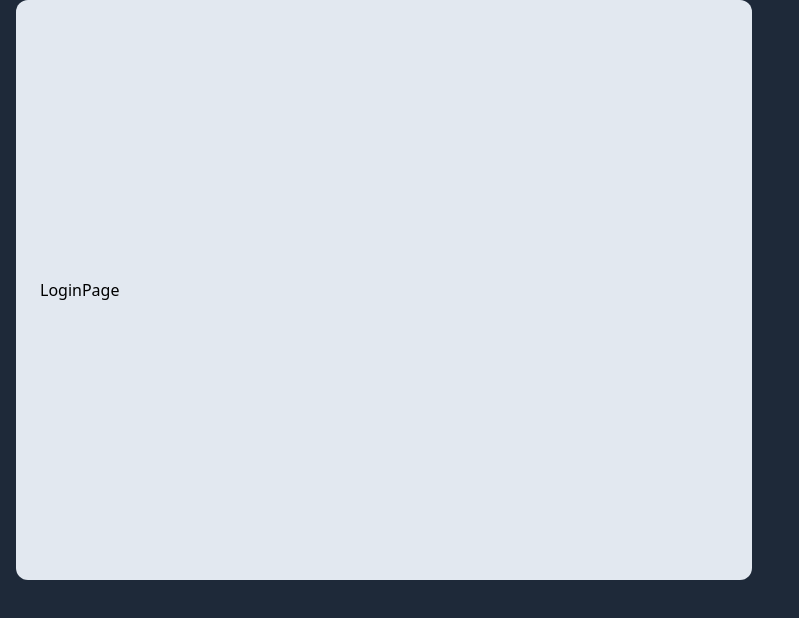
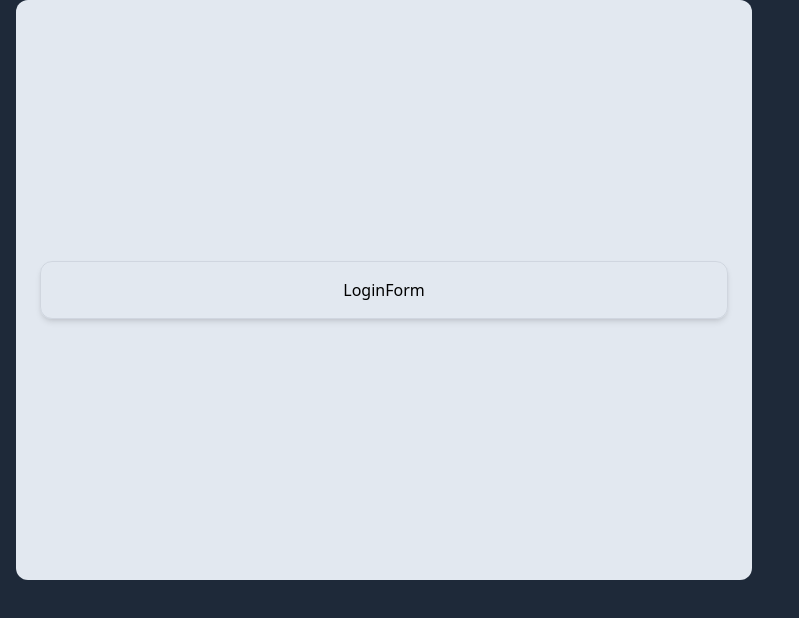
Before and after one commit to brunacborgesm/todo-list-with-login, a Next.js app: page /login in a window 1280 px wide. Shown: the top 618 px of the page, without its empty margins (0-799 px from the left). Built offline with nearby package versions, Linux system fonts and the light colour scheme.

Commit message:
feat: page redirect to login

```diff
--- a/src/app/login/page.tsx
+++ b/src/app/login/page.tsx
@@ -1,7 +1,10 @@
+import LoginForm from '@/components/Forms/LoginForm'
 import React from 'react'
 
 export default function LoginPage() {
   return (
-    <div>LoginPage</div>
+    <section className='border border-gray-700/10 shadow-md flex flex-col justify-center items-center p-4 rounded-xl'>
+      <LoginForm />
+    </section>
   )
 }
```
